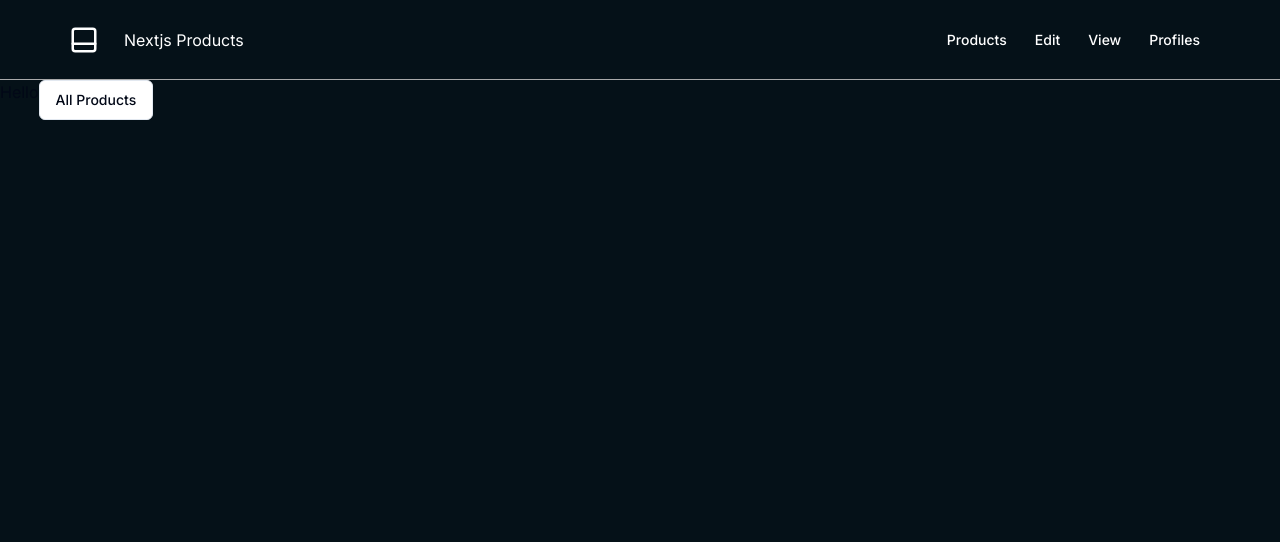
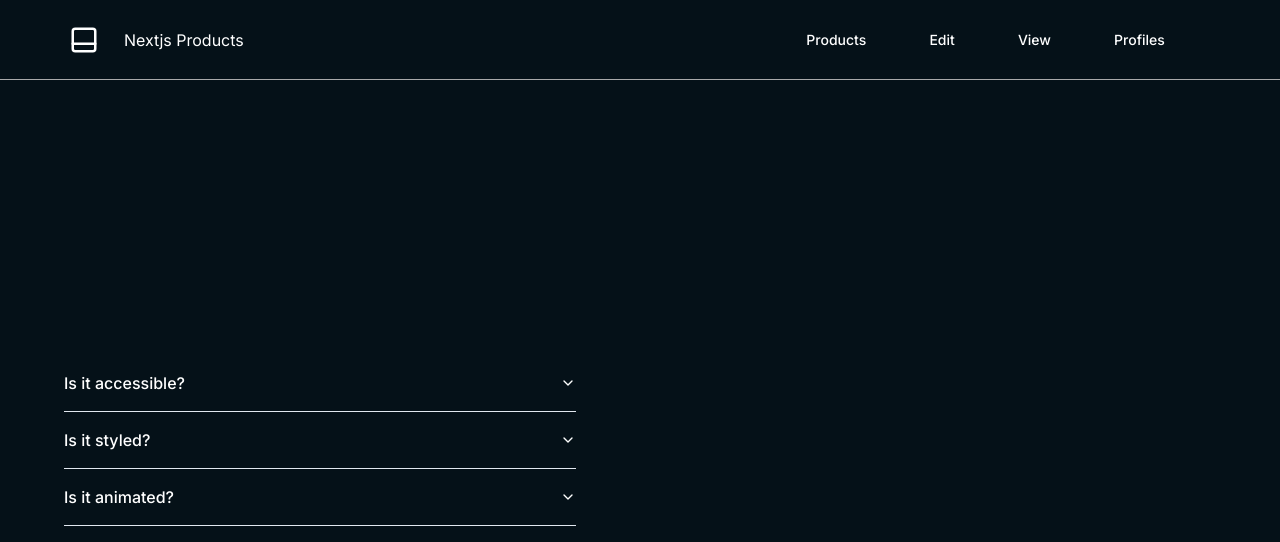
Before and after one commit to waleed2000x/nexus-crud-frontend, a Next.js app: page / in a window 1280 px wide. Shown: the top 542 px of the page. Built offline with nearby package versions, Linux system fonts and the light colour scheme.

Commit message:
Accordion

```diff
--- a/app/page.js
+++ b/app/page.js
@@ -1,13 +1,12 @@
-import { Button } from "@/components/ui/button";
-import Link from "next/link";
+import LandingAccordion from "@/components/accordion/Accordion";
 
 export default function Home() {
   return (
     <main className="home">
-      <p>Hello</p>
-      <Button variant="outline">
-        <Link href="/products">All Products</Link>
-      </Button>
+      <div className="accordion-parent">
+        <LandingAccordion />
+      </div>
+      <div className="app-desc"></div>
     </main>
   );
 }
--- a/app/products/products.css
+++ /dev/null
@@ -1,6 +0,0 @@
-.products-parent {
-  display: flex;
-  justify-content: center;
-  align-items: center;
-  min-height: 100vh;
-}
--- /dev/null
+++ b/components/accordion/Accordion.js
@@ -0,0 +1,35 @@
+import {
+  Accordion,
+  AccordionContent,
+  AccordionItem,
+  AccordionTrigger,
+} from "@/components/ui/accordion";
+
+export default function LandingAccordion() {
+  return (
+    <div className="accordion">
+      <Accordion type="single" collapsible className="w-full text-white">
+        <AccordionItem value="item-1">
+          <AccordionTrigger>Is it accessible?</AccordionTrigger>
+          <AccordionContent>
+            Yes. It adheres to the WAI-ARIA design pattern.
+          </AccordionContent>
+        </AccordionItem>
+        <AccordionItem value="item-2">
+          <AccordionTrigger>Is it styled?</AccordionTrigger>
+          <AccordionContent>
+            Yes. It comes with default styles that matches the other
+            components&apos; aesthetic.
+          </AccordionContent>
+        </AccordionItem>
+        <AccordionItem value="item-3">
+          <AccordionTrigger>Is it animated?</AccordionTrigger>
+          <AccordionContent>
+            Yes. It&apos;s animated by default, but you can disable it if you
+            prefer.
+          </AccordionContent>
+        </AccordionItem>
+      </Accordion>
+    </div>
+  );
+}
--- a/components/navbar/NavMenu.jsx
+++ b/components/navbar/NavMenu.jsx
@@ -27,16 +27,17 @@ export default function NavMenu() {
           <Link href="/products">
             <MenubarItem>All Products</MenubarItem>
           </Link>
-          {/* <MenubarSeparator />
+          <MenubarSeparator />
           <MenubarSub>
-            <MenubarSubTrigger>Share</MenubarSubTrigger>
+            <MenubarSubTrigger>Handle Products</MenubarSubTrigger>
             <MenubarSubContent>
-              <MenubarItem>Email link</MenubarItem>
-              <MenubarItem>Messages</MenubarItem>
-              <MenubarItem>Notes</MenubarItem>
+              <MenubarItem>Add Product</MenubarItem>
+              <MenubarItem>Update Product</MenubarItem>
+              <MenubarItem>Find Product</MenubarItem>
             </MenubarSubContent>
           </MenubarSub>
           <MenubarSeparator />
+          {/*
           <MenubarItem>
             Print... <MenubarShortcut>⌘P</MenubarShortcut>
           </MenubarItem> */}
@@ -106,8 +107,11 @@ export default function NavMenu() {
   );
 }
 const StyledMenubar = styled(Menubar)`
+  display: flex;
+  justify-content: space-evenly;
   background-color: transparent;
   border: none;
+  width: 100%;
 `;
 const StyledMenubarTrigger = styled(MenubarTrigger)`
   color: #fff;
--- a/components/navbar/Navbar.jsx
+++ b/components/navbar/Navbar.jsx
@@ -78,4 +78,5 @@ const NavigationMenu = styled.div`
   display: flex;
   height: 100%;
   align-items: center;
+  width: 40%;
 `;
--- /dev/null
+++ b/components/ui/accordion.jsx
@@ -0,0 +1,43 @@
+"use client"
+
+import * as React from "react"
+import * as AccordionPrimitive from "@radix-ui/react-accordion"
+import { ChevronDown } from "lucide-react"
+
+import { cn } from "@/lib/utils"
+
+const Accordion = AccordionPrimitive.Root
+
+const AccordionItem = React.forwardRef(({ className, ...props }, ref) => (
+  <AccordionPrimitive.Item ref={ref} className={cn("border-b", className)} {...props} />
+))
+AccordionItem.displayName = "AccordionItem"
+
+const AccordionTrigger = React.forwardRef(({ className, children, ...props }, ref) => (
+  <AccordionPrimitive.Header className="flex">
+    <AccordionPrimitive.Trigger
+      ref={ref}
+      className={cn(
+        "flex flex-1 items-center justify-between py-4 font-medium transition-all hover:underline [&[data-state=open]>svg]:rotate-180",
+        className
+      )}
+      {...props}>
+      {children}
+      <ChevronDown className="h-4 w-4 shrink-0 transition-transform duration-200" />
+    </AccordionPrimitive.Trigger>
+  </AccordionPrimitive.Header>
+))
+AccordionTrigger.displayName = AccordionPrimitive.Trigger.displayName
+
+const AccordionContent = React.forwardRef(({ className, children, ...props }, ref) => (
+  <AccordionPrimitive.Content
+    ref={ref}
+    className="overflow-hidden text-sm transition-all data-[state=closed]:animate-accordion-up data-[state=open]:animate-accordion-down"
+    {...props}>
+    <div className={cn("pb-4 pt-0", className)}>{children}</div>
+  </AccordionPrimitive.Content>
+))
+
+AccordionContent.displayName = AccordionPrimitive.Content.displayName
+
+export { Accordion, AccordionItem, AccordionTrigger, AccordionContent }
--- /dev/null
+++ b/components/ui/form.jsx
@@ -0,0 +1,133 @@
+import * as React from "react"
+import { Slot } from "@radix-ui/react-slot"
+import { Controller, FormProvider, useFormContext } from "react-hook-form";
+
+import { cn } from "@/lib/utils"
+import { Label } from "@/components/ui/label"
+
+const Form = FormProvider
+
+const FormFieldContext = React.createContext({})
+
+const FormField = (
+  {
+    ...props
+  }
+) => {
+  return (
+    (<FormFieldContext.Provider value={{ name: props.name }}>
+      <Controller {...props} />
+    </FormFieldContext.Provider>)
+  );
+}
+
+const useFormField = () => {
+  const fieldContext = React.useContext(FormFieldContext)
+  const itemContext = React.useContext(FormItemContext)
+  const { getFieldState, formState } = useFormContext()
+
+  const fieldState = getFieldState(fieldContext.name, formState)
+
+  if (!fieldContext) {
+    throw new Error("useFormField should be used within <FormField>")
+  }
+
+  const { id } = itemContext
+
+  return {
+    id,
+    name: fieldContext.name,
+    formItemId: `${id}-form-item`,
+    formDescriptionId: `${id}-form-item-description`,
+    formMessageId: `${id}-form-item-message`,
+    ...fieldState,
+  }
+}
+
+const FormItemContext = React.createContext({})
+
+const FormItem = React.forwardRef(({ className, ...props }, ref) => {
+  const id = React.useId()
+
+  return (
+    (<FormItemContext.Provider value={{ id }}>
+      <div ref={ref} className={cn("space-y-2", className)} {...props} />
+    </FormItemContext.Provider>)
+  );
+})
+FormItem.displayName = "FormItem"
+
+const FormLabel = React.forwardRef(({ className, ...props }, ref) => {
+  const { error, formItemId } = useFormField()
+
+  return (
+    (<Label
+      ref={ref}
+      className={cn(error && "text-destructive", className)}
+      htmlFor={formItemId}
+      {...props} />)
+  );
+})
+FormLabel.displayName = "FormLabel"
+
+const FormControl = React.forwardRef(({ ...props }, ref) => {
+  const { error, formItemId, formDescriptionId, formMessageId } = useFormField()
+
+  return (
+    (<Slot
+      ref={ref}
+      id={formItemId}
+      aria-describedby={
+        !error
+          ? `${formDescriptionId}`
+          : `${formDescriptionId} ${formMessageId}`
+      }
+      aria-invalid={!!error}
+      {...props} />)
+  );
+})
+FormControl.displayName = "FormControl"
+
+const FormDescription = React.forwardRef(({ className, ...props }, ref) => {
+  const { formDescriptionId } = useFormField()
+
+  return (
+    (<p
+      ref={ref}
+      id={formDescriptionId}
+      className={cn("text-sm text-muted-foreground", className)}
+      {...props} />)
+  );
+})
+FormDescription.displayName = "FormDescription"
+
+const FormMessage = React.forwardRef(({ className, children, ...props }, ref) => {
+  const { error, formMessageId } = useFormField()
+  const body = error ? String(error?.message) : children
+
+  if (!body) {
+    return null
+  }
+
+  return (
+    (<p
+      ref={ref}
+      id={formMessageId}
+      className={cn("text-sm font-medium text-destructive", className)}
+      {...props}>
+      {body}
+    </p>)
+  );
+})
+FormMessage.displayName = "FormMessage"
+
+export {
+  useFormField,
+  Form,
+  FormItem,
+  FormLabel,
+  FormControl,
+  FormDescription,
+  FormMessage,
+  FormField,
+}
--- /dev/null
+++ b/components/ui/label.jsx
@@ -0,0 +1,18 @@
+"use client"
+
+import * as React from "react"
+import * as LabelPrimitive from "@radix-ui/react-label"
+import { cva } from "class-variance-authority";
+
+import { cn } from "@/lib/utils"
+
+const labelVariants = cva(
+  "text-sm font-medium leading-none peer-disabled:cursor-not-allowed peer-disabled:opacity-70"
+)
+
+const Label = React.forwardRef(({ className, ...props }, ref) => (
+  <LabelPrimitive.Root ref={ref} className={cn(labelVariants(), className)} {...props} />
+))
+Label.displayName = LabelPrimitive.Root.displayName
+
+export { Label }
--- a/scss/index.css
+++ b/scss/index.css
@@ -19,5 +19,28 @@ body {
 
 .home {
   display: flex;
+  justify-content: center;
+  align-items: center;
+  min-height: calc(100vh - 80px);
   margin-top: 80px;
+  width: 100%;
+}
+.home .app-desc {
+  width: 50%;
+}
+.home .accordion-parent {
+  display: flex;
+  justify-content: center;
+  align-items: center;
+  width: 50%;
+}
+.home .accordion-parent .accordion {
+  width: 80%;
+}
+
+.products-parent {
+  display: flex;
+  justify-content: center;
+  align-items: center;
+  min-height: 100vh;
 }/*# sourceMappingURL=index.css.map */
--- a/scss/index.scss
+++ b/scss/index.scss
@@ -18,5 +18,27 @@ body {
 }
 .home {
   display: flex;
+  justify-content: center;
+  align-items: center;
+  min-height: calc(100vh - 80px);
   margin-top: 80px;
+  width: 100%;
+  .app-desc {
+    width: 50%;
+  }
+  .accordion-parent {
+    display: flex;
+    justify-content: center;
+    align-items: center;
+    width: 50%;
+    .accordion {
+      width: 80%;
+    }
+  }
 }
+.products-parent {
+  display: flex;
+  justify-content: center;
+  align-items: center;
+  min-height: 100vh;
+}
```
Also changed, not shown: package.json (+6 -1 lines), 2 other files (tests, documents, lock files or other folders).
